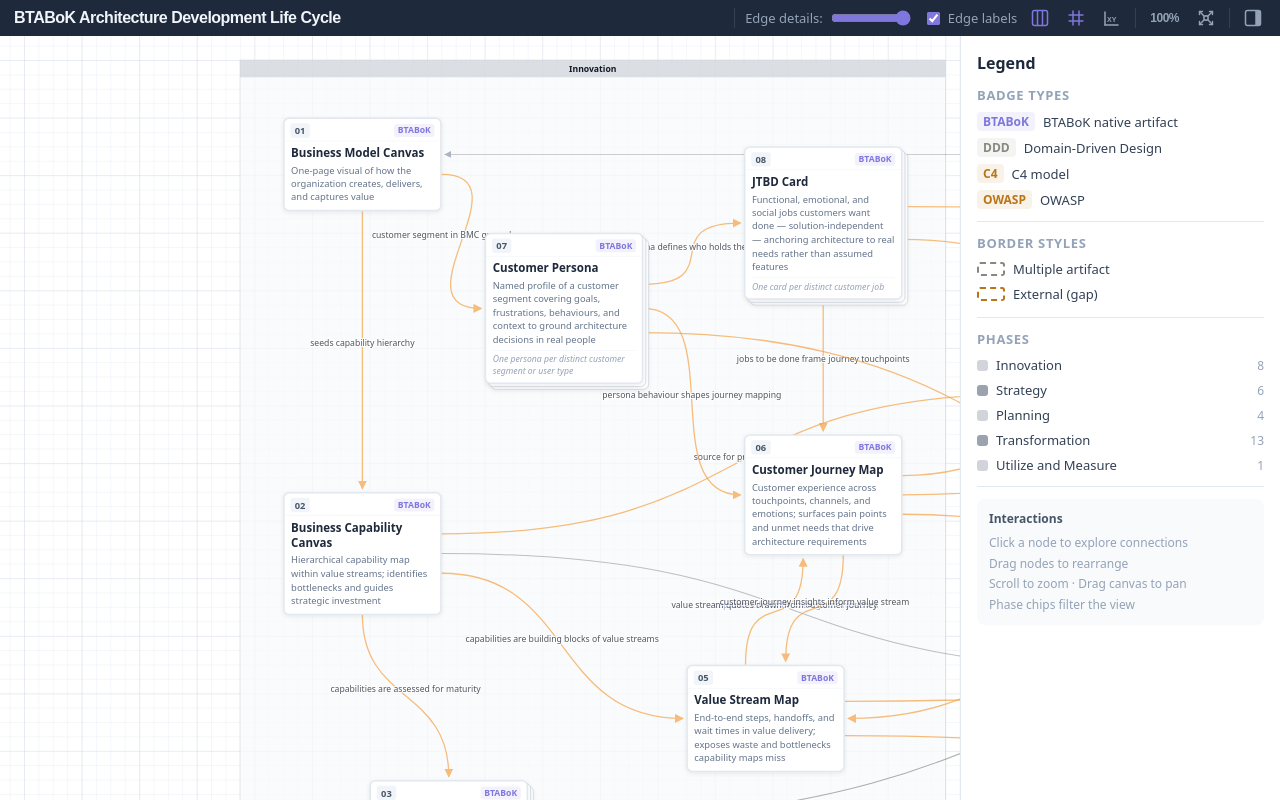
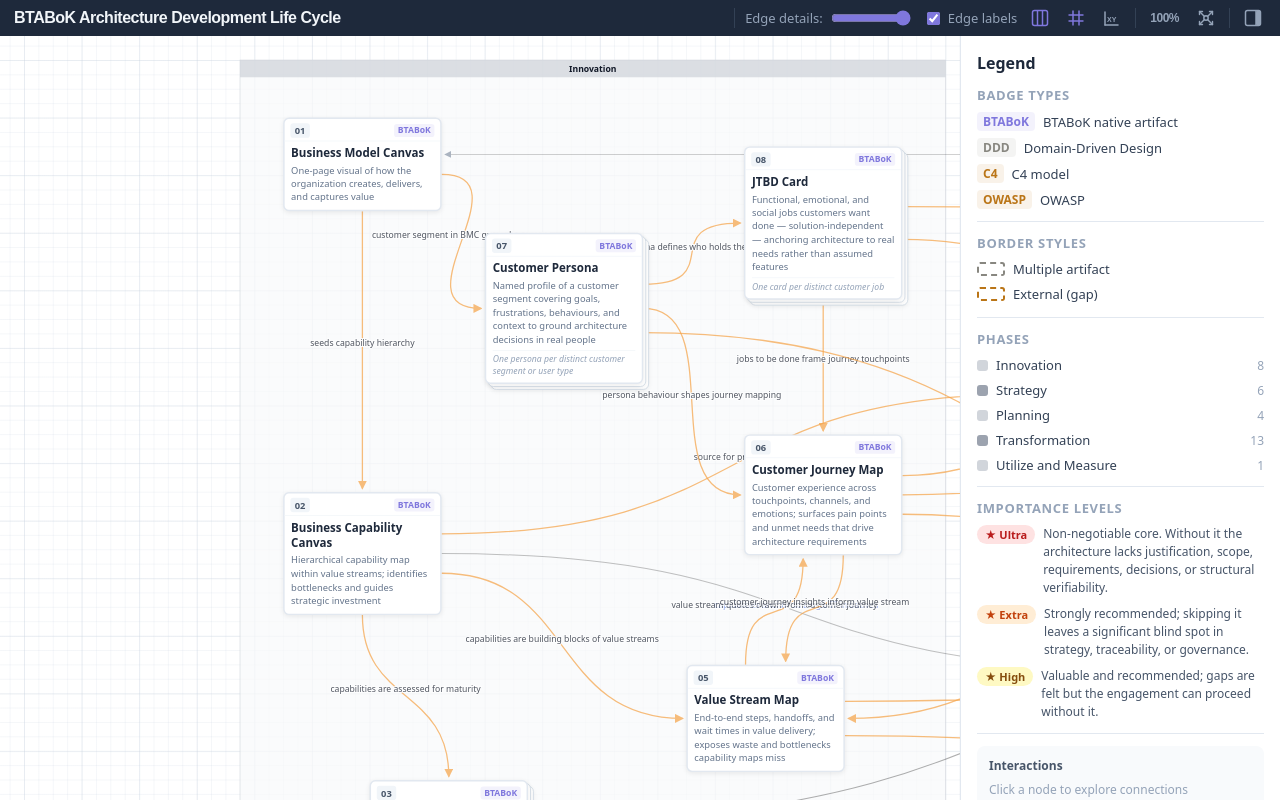
Before and after one commit to hza/btabok-adlc, a React (Vite) app: page / in a window 1280 px wide. Built offline with nearby package versions, Linux system fonts and the light colour scheme.

Commit message:
feat: add importance styles and integrate into SelectedPanel and LegendPanel

```diff
--- a/src/btabok-adlc-model.ts
+++ b/src/btabok-adlc-model.ts
@@ -61,6 +61,13 @@ export const PHASE_KEY_QUESTIONS: Record<Phase, string[]> = {
   planning:       ['What is the system boundary?', 'What quality attributes are non-negotiable?', 'What decisions must be made and documented before build begins?'],
   transformation: ['How do bounded contexts map to services?', 'What are the explicit contracts between components?', 'Are all architectural viewpoints covered and verified?'],
   utilize:        ['Did the architecture deliver the promised business outcomes?', 'What debt was incurred and how will it be repaid?', 'What should the next innovation cycle learn from this one?'],
+};
+
+// ─── importance ───────────────────────────────────────────────────────────────
+export const IMPORTANCE_STYLES: Record<string, { label: string; color: string; bg: string; rationale: string }> = {
+  ultra: { label: 'Ultra', color: '#B91C1C', bg: '#FEE2E2', rationale: 'Non-negotiable core. Without it the architecture lacks justification, scope, requirements, decisions, or structural verifiability.' },
+  extra: { label: 'Extra', color: '#C2410C', bg: '#FFEDD5', rationale: 'Strongly recommended; skipping it leaves a significant blind spot in strategy, traceability, or governance.' },
+  high:  { label: 'High',  color: '#854D0E', bg: '#FEF9C3', rationale: 'Valuable and recommended; gaps are felt but the engagement can proceed without it.' },
 };
 
 // ─── data types ───────────────────────────────────────────────────────────────
--- a/src/components/Sidebar.tsx
+++ b/src/components/Sidebar.tsx
@@ -3,7 +3,7 @@ import {
   badgeColor, BADGE_COLORS, BADGE_TYPES,
   PHASE_STYLES, PHASES, PHASE_LABEL,
   PHASE_DESCRIPTION, PHASE_GOAL, PHASE_KEY_QUESTIONS,
-  NODES,
+  NODES, IMPORTANCE_STYLES,
 } from '../btabok-adlc-model';
 import type { NodeData, EdgeData, Phase } from '../btabok-adlc-model';
 
@@ -37,7 +37,7 @@ export const SelectedPanel = React.memo(function SelectedPanel({ node, outgoing,
           {node.note}
         </div>
       )}
-      <div style={{ display: 'flex', flexWrap: 'wrap', gap: 5, marginBottom: 8 }}>
+      <div style={{ display: 'flex', flexWrap: 'wrap', gap: 5, marginBottom: node.importance ? 6 : 8 }}>
         <Tag label={PHASE_LABEL[node.phase] + ' Phase'} dot={PHASE_STYLES[node.phase].band} onClick={() => onPhaseClick(node.phase)} />
         {node.external  && <Tag label="External" dot={BADGE_COLORS.amber} />}
         {node.importance && <ImportanceTag importance={node.importance} />}
@@ -46,6 +46,13 @@ export const SelectedPanel = React.memo(function SelectedPanel({ node, outgoing,
           {node.badge}
         </span>
       </div>
+      {node.importance && (
+        <div style={{ fontSize: 12, color: '#64748B', lineHeight: 1.5, marginBottom: 10,
+          padding: '6px 10px', background: `${IMPORTANCE_STYLES[node.importance].bg}99`,
+          borderRadius: 6, borderLeft: `3px solid ${IMPORTANCE_STYLES[node.importance].color}` }}>
+          {IMPORTANCE_STYLES[node.importance].rationale}
+        </div>
+      )}
       {node.link && (
         <a href={node.link} target="_blank" rel="noreferrer" style={{
           display: 'block', marginBottom: 14,
@@ -206,6 +213,20 @@ export const LegendPanel = React.memo(function LegendPanel() {
 
           <Hr/>
 
+          <SectionLabel>Importance levels</SectionLabel>
+          {(Object.entries(IMPORTANCE_STYLES) as [string, { label: string; color: string; bg: string; rationale: string }][]).map(([key, s]) => (
+            <div key={key} style={{ display: 'flex', alignItems: 'flex-start', gap: 8, marginBottom: 8 }}>
+              <span style={{
+                display: 'inline-flex', alignItems: 'center', gap: 3,
+                background: s.bg, borderRadius: 20, flexShrink: 0,
+                padding: '2px 8px', fontSize: 11, color: s.color, fontWeight: 600,
+              }}>★ {s.label}</span>
+              <span style={{ color: '#475569', fontSize: 12, lineHeight: 1.5 }}>{s.rationale}</span>
+            </div>
+          ))}
+
+          <Hr/>
+
           <div style={{ marginTop: 12, background: '#F8FAFC', borderRadius: 8, padding: '10px 12px',
             fontSize: 12, color: '#94A3B8', lineHeight: 1.7 }}>
             <strong style={{ color: '#475569', display: 'block', marginBottom: 4 }}>Interactions</strong>
@@ -217,12 +238,6 @@ export const LegendPanel = React.memo(function LegendPanel() {
     </div>
   );
 });
-
-const IMPORTANCE_STYLES: Record<string, { label: string; color: string; bg: string }> = {
-  high:  { label: 'High',  color: '#7C3AED', bg: '#EDE9FE' },
-  extra: { label: 'Extra', color: '#D97706', bg: '#FEF3C7' },
-  ultra: { label: 'Ultra', color: '#DC2626', bg: '#FEE2E2' },
-};
 
 function ImportanceTag({ importance }: { importance: 'high' | 'extra' | 'ultra' }) {
   const s = IMPORTANCE_STYLES[importance];
```
